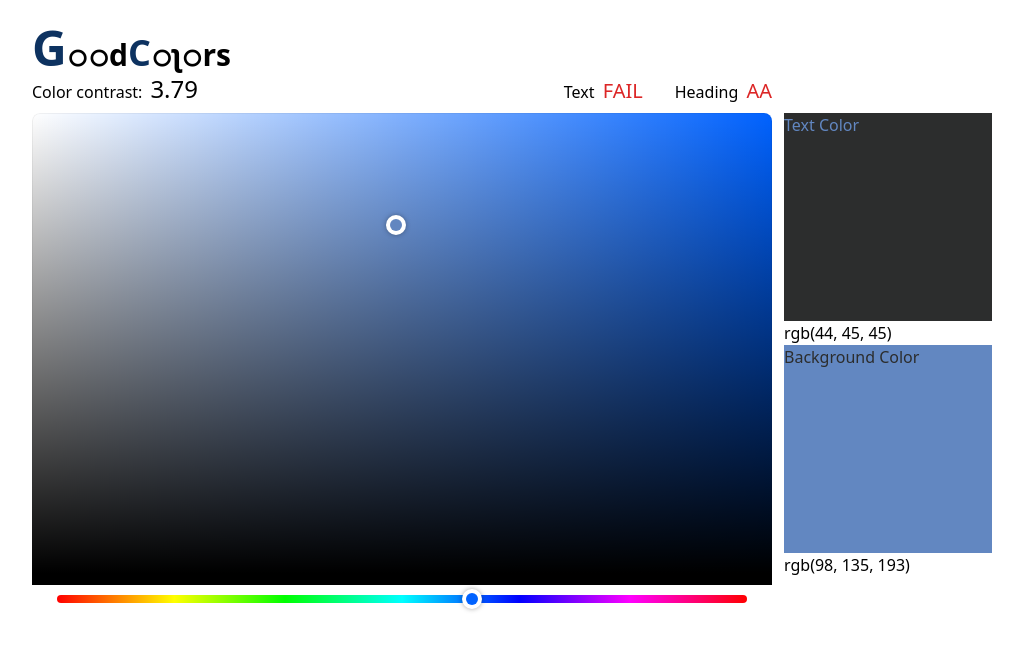
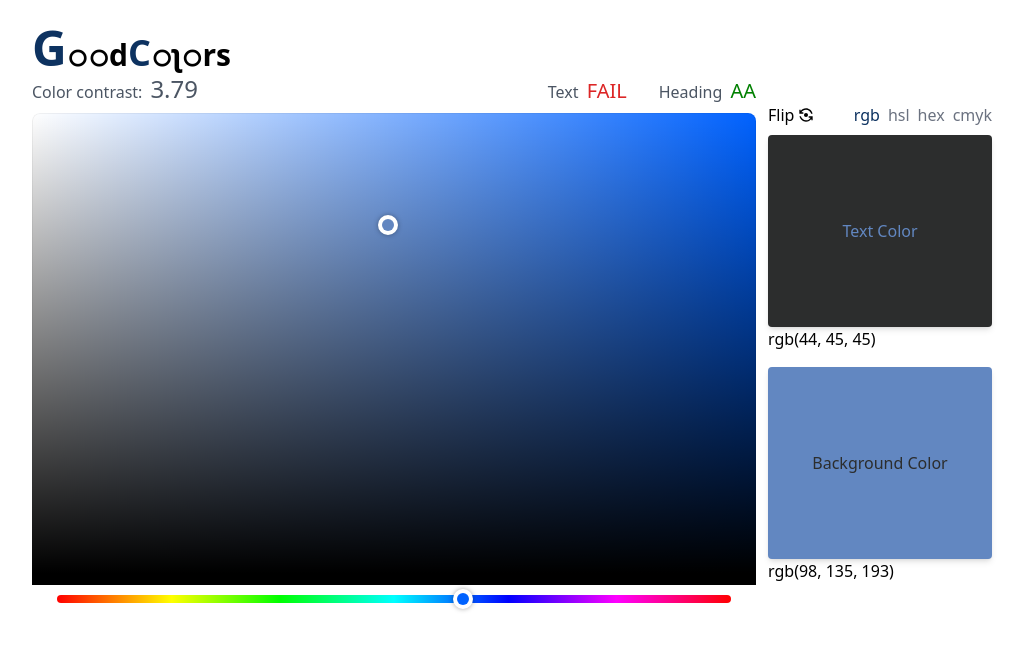
Before and after one commit to shareef99/colors, a Next.js app: page / in a window 1280 px wide. Shown: the top 650 px of the page, without its empty margins (128-1151 px from the left). Built offline with nearby package versions, Linux system fonts and the light colour scheme.

Commit message:
✨ complete the landing page design

```diff
--- a/components/Main.tsx
+++ b/components/Main.tsx
@@ -1,11 +1,18 @@
 import { useEffect, useState } from "react";
-import { RgbColor, RgbStringColorPicker, HexColorInput } from "react-colorful";
+import { RgbColor, RgbStringColorPicker } from "react-colorful";
+import { MdFlipCameraAndroid } from "react-icons/md";
+import { rgbToHsl, rgbToHex, rgbToCmyk } from "../helper/colorConverter";
 
 type Result = "FAIL" | "AA" | "AAA";
+type ColorType = "hex" | "rgb" | "hsl" | "cmyk";
 
 interface Props {}
 
 const Main = (props: Props) => {
+  // Constants
+  const colorTypes: Array<ColorType> = ["rgb", "hsl", "hex", "cmyk"];
+
+  // States
   const [currentColor, setCurrentColor] = useState<"bgColor" | "textColor">(
     "bgColor"
   );
@@ -14,6 +21,9 @@ const Main = (props: Props) => {
   const [colorContrast, setColorContrast] = useState<number>(3.79);
   const [textResult, setTextResult] = useState<Result>("FAIL");
   const [headingResult, setHeadingResult] = useState<Result>("FAIL");
+  const [whichTypeOfColorsToDisplay, setWhichTypeOfColorToDisplay] = useState<
+    Array<ColorType>
+  >(["rgb"]);
 
   const changeColor = () => {
     if (currentColor === "bgColor") return setCurrentColor("textColor");
@@ -70,6 +80,36 @@ const Main = (props: Props) => {
     return "FAIL";
   };
 
+  const colorConverter = (color: string, colorType: ColorType): string => {
+    if (colorType === "hsl") {
+      const rgbColor: RgbColor = convertColorToRgbObject(color);
+      const hslColor = rgbToHsl(rgbColor);
+      console.log(hslColor);
+      return hslColor;
+    }
+    if (colorType === "hex") {
+      const rgbColor: RgbColor = convertColorToRgbObject(color);
+      const hexColor = rgbToHex(rgbColor);
+      console.log(hexColor);
+      return hexColor;
+    }
+    if (colorType === "cmyk") {
+      const rgbColor: RgbColor = convertColorToRgbObject(color);
+      const cmykColor = rgbToCmyk(rgbColor);
+      console.log(cmykColor);
+      return cmykColor;
+    }
+    return color;
+  };
+
+  const handleColorTypeChange = (colorType: ColorType) => {
+    if (whichTypeOfColorsToDisplay.includes(colorType))
+      return setWhichTypeOfColorToDisplay(
+        whichTypeOfColorsToDisplay.filter((type) => type !== colorType)
+      );
+    setWhichTypeOfColorToDisplay((prev) => [...prev, colorType]);
+  };
+
   useEffect(() => {
     if (bgColor && textColor) {
       const contrastValue = contrast(textColor, bgColor);
@@ -80,11 +120,7 @@ const Main = (props: Props) => {
   }, [bgColor, textColor]);
 
   return (
-    <main className="container w-[80%] mx-auto">
-      <section className="flex justify-between items-end">
-        {/* color picker */}
-        <div className="flex-grow mr-3">
-          <div className="flex justify-between">
+    <main className="container md:w-[80%] md:mx-auto">
       <div className="mt-6">
         <p
           id="logo"
@@ -95,15 +131,16 @@ const Main = (props: Props) => {
             C𝚘ʅ𝚘rs
           </span>
         </p>
+      </div>
+      <section className="flex justify-between">
+        {/* color picker */}
+        <div className="flex-grow mr-3">
+          <div className="flex justify-between font-medium text-gray-600">
             <p>
-                {" "}
               <span>Color contrast:</span>
-                <span className="font-medium text-2xl pl-2">
-                  {colorContrast}
-                </span>
+              <span className="text-2xl pl-2">{colorContrast}</span>
             </p>
-            </div>
-            <div className="space-x-8 self-end">
+            <div className="space-x-8 self-end ">
               <span>
                 Text{" "}
                 <span
@@ -120,7 +157,8 @@ const Main = (props: Props) => {
                 <span
                   className="font-medium text-xl ml-1"
                   style={{
-                    color: textResult === "FAIL" ? "rgb(220 38 38)" : "green",
+                    color:
+                      headingResult === "FAIL" ? "rgb(220 38 38)" : "green",
                   }}
                 >
                   {headingResult}
@@ -135,25 +173,101 @@ const Main = (props: Props) => {
             />
           </div>
         </div>
+
         {/* Color display */}
-        <div className="mb-9">
-          <div className="">
+        <div className="self-center">
           <div
-              className="w-52 h-52"
+            id="flip and color types"
+            className="flex justify-between mb-2 font-medium"
+          >
+            <button
+              onClick={() => {
+                setBgColor(textColor);
+                setTextColor(bgColor);
+              }}
+              className="flex"
+            >
+              Flip <MdFlipCameraAndroid className="self-center ml-1" />
+            </button>
+            <div className="space-x-2">
+              {colorTypes.map((colorType) => (
+                <span
+                  onClick={() => handleColorTypeChange(colorType)}
+                  className={`cursor-pointer ${
+                    whichTypeOfColorsToDisplay.includes(colorType)
+                      ? "text-blue"
+                      : "text-gray-500"
+                  }`}
+                  key={colorType}
+                >
+                  {colorType}
+                </span>
+              ))}
+            </div>
+          </div>
+          <div id="textColor" className="mb-4">
+            <div
+              className={`w-56 rounded shadow-md flex justify-center items-center ${
+                whichTypeOfColorsToDisplay.length === 0
+                  ? "h-[216px]"
+                  : whichTypeOfColorsToDisplay.length === 1
+                  ? "h-48"
+                  : whichTypeOfColorsToDisplay.length === 2
+                  ? "h-[168px]"
+                  : whichTypeOfColorsToDisplay.length === 3
+                  ? "h-36"
+                  : "h-[120px]"
+              }`}
               style={{ backgroundColor: textColor, color: bgColor }}
               onClick={() => setCurrentColor("textColor")}
             >
-              <span>Text Color</span>
+              <span className="inline-block">Text Color</span>
             </div>
-            <span>{textColor}</span>
+            <div className="flex flex-col">
+              {whichTypeOfColorsToDisplay.map((colorType) => (
+                <span key={colorType}>
+                  {colorType === "rgb"
+                    ? colorConverter(textColor, "rgb")
+                    : colorType === "hsl"
+                    ? colorConverter(textColor, "hsl")
+                    : colorType === "hex"
+                    ? colorConverter(textColor, "hex")
+                    : colorConverter(textColor, "cmyk")}
+                </span>
+              ))}
+            </div>
+          </div>
+          <div id="bgColor">
             <div
-              className="w-52 h-52"
+              className={`w-56 rounded shadow-md flex justify-center items-center ${
+                whichTypeOfColorsToDisplay.length === 0
+                  ? "h-[216px]"
+                  : whichTypeOfColorsToDisplay.length === 1
+                  ? "h-48"
+                  : whichTypeOfColorsToDisplay.length === 2
+                  ? "h-[168px]"
+                  : whichTypeOfColorsToDisplay.length === 3
+                  ? "h-36"
+                  : "h-[120px]"
+              }`}
               style={{ backgroundColor: bgColor, color: textColor }}
               onClick={() => setCurrentColor("bgColor")}
             >
               <span>Background Color</span>
             </div>
-            <span>{bgColor}</span>
+            <div className="flex flex-col">
+              {whichTypeOfColorsToDisplay.map((colorType) => (
+                <span key={colorType}>
+                  {colorType === "rgb"
+                    ? colorConverter(bgColor, "rgb")
+                    : colorType === "hsl"
+                    ? colorConverter(bgColor, "hsl")
+                    : colorType === "hex"
+                    ? colorConverter(bgColor, "hex")
+                    : colorConverter(bgColor, "cmyk")}
+                </span>
+              ))}
+            </div>
           </div>
         </div>
       </section>
--- /dev/null
+++ b/helper/colorConverter.ts
@@ -0,0 +1,73 @@
+import { RgbColor } from "react-colorful";
+
+export const rgbToHsl = ({ r, g, b }: RgbColor): string => {
+  // Make r, g, and b fractions of 1
+  r /= 255;
+  g /= 255;
+  b /= 255;
+
+  // Find greatest and smallest channel values
+  const cMin = Math.min(r, g, b);
+  const cMax = Math.max(r, g, b);
+  const delta = cMax - cMin;
+  let h = 0;
+
+  // Calculate hue
+  // No difference
+  if (delta == 0) h = 0;
+  // Red is max
+  else if (cMax == r) h = ((g - b) / delta) % 6;
+  // Green is max
+  else if (cMax == g) h = (b - r) / delta + 2;
+  // Blue is max
+  else h = (r - g) / delta + 4;
+
+  h = Math.round(h * 60);
+
+  // Make negative hues positive behind 360°
+  if (h < 0) h += 360;
+
+  // Calculate lightness
+  let l = (cMax + cMin) / 2;
+
+  // Calculate saturation
+  let s = delta === 0 ? 0 : delta / (1 - Math.abs(2 * l - 1));
+
+  // Multiply l and s by 100
+  s = +(s * 100).toFixed(1);
+  l = +(l * 100).toFixed(1);
+
+  return `hsl(${h}, ${s}%, ${l}%)`;
+};
+
+export const rgbToHex = ({ r, g, b }: RgbColor): string => {
+  let rr = r.toString(16);
+  let gg = g.toString(16);
+  let bb = b.toString(16);
+
+  if (rr.length == 1) rr = "0" + rr;
+  if (gg.length == 1) gg = "0" + gg;
+  if (bb.length == 1) bb = "0" + bb;
+
+  return "#" + rr + gg + bb;
+};
+
+export const rgbToCmyk = ({ r, g, b }: RgbColor): string => {
+  if (r === 0 && g === 0 && b === 0) return "cmyk(0%, 0%, 0%, 100%)";
+
+  r /= 255;
+  g /= 255;
+  b /= 255;
+
+  let k = 1 - Math.max(r, g, b);
+  let c = (1 - r - k) / (1 - k);
+  let m = (1 - g - k) / (1 - k);
+  let y = (1 - b - k) / (1 - k);
+
+  k = Math.round(k * 100);
+  c = Math.round(c * 100);
+  m = Math.round(m * 100);
+  y = Math.round(y * 100);
+
+  return `cmyk(${c}%, ${m}%, ${y}}%, ${k}%)`;
+};
--- a/package.json
+++ b/package.json
@@ -12,7 +12,8 @@
     "next": "12.0.8",
     "react": "17.0.2",
     "react-colorful": "^5.5.1",
-    "react-dom": "17.0.2"
+    "react-dom": "17.0.2",
+    "react-icons": "^4.3.1"
   },
   "devDependencies": {
     "autoprefixer": "^10.4.2",
```
Also changed, not shown: 1 other file (tests, documents, lock files or other folders). Lines whose indentation alone changed are shown as unchanged.
